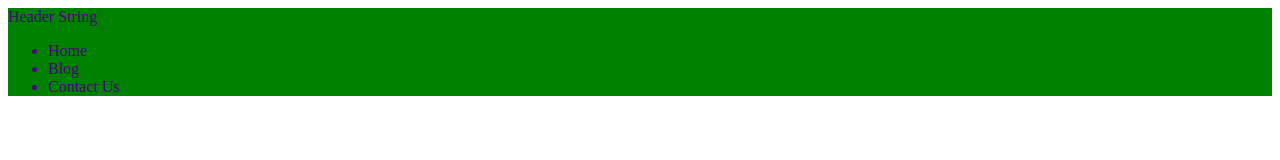
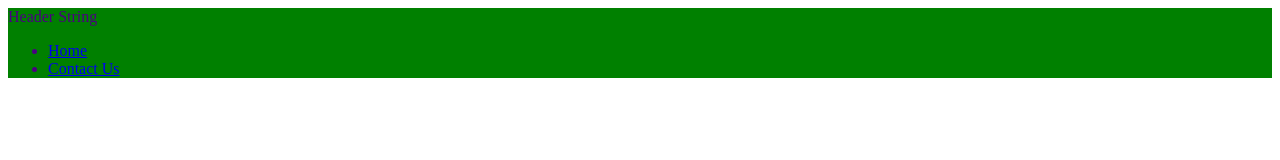
Before and after one commit to Chaplainj313/WFB-Final-Project, a plain HTML site: page index.html in a window 1280 px wide. Drawn offline with Linux system fonts and the light colour scheme.

Commit message:
adding new page in HTML folder for idea web pages

```diff
--- a/index.html
+++ b/index.html
@@ -13,9 +13,8 @@
 
         <nav>
             <ul>
-                <li>Home</li>
-                <li>Blog</li>
-                <li>Contact Us</li>
+                <li><a href="./index.html">Home</a></li>
+                <li><a href="./HTML/contact-us.html">Contact Us</a></li>
             </ul>
         </nav>
 
```
Also changed, not shown: HTML/contact-us.html (added).
